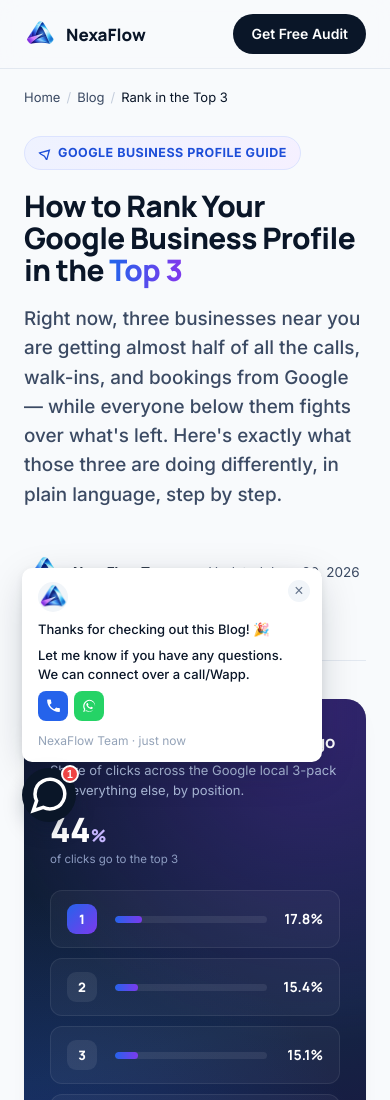
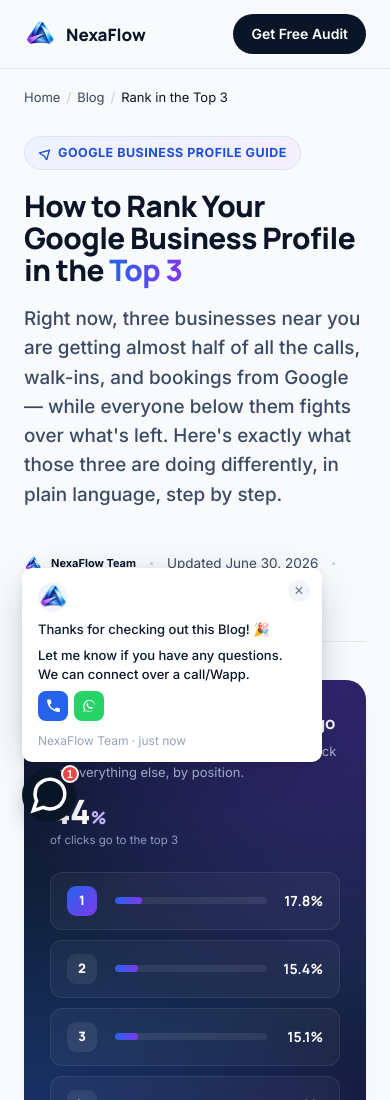
Before and after one commit to mrradhey18/NexaFlow-AI-Automations, a plain HTML site: page blog/How-to-rank-your-Google-business-profile-on-top/index.html in a window 390 px wide. Shown: the top 1100 px of the page. Drawn offline with Linux system fonts and the light colour scheme; files whose address does not match are found by name.

Commit message:
Update index.html

```diff
--- a/blog/How-to-rank-your-Google-business-profile-on-top/index.html
+++ b/blog/How-to-rank-your-Google-business-profile-on-top/index.html
@@ -396,11 +396,7 @@
 .article a.inline-link{color:var(--blue-deep);font-weight:600;text-decoration:underline;text-decoration-color:#BFD3FF;text-underline-offset:2px}
 .article a.inline-link:hover{text-decoration-color:var(--blue)}
 
-  .author-logo {
-    width: 40px;
-    height: 40px;
-    object-fit: contain;
-}
+
 
 .callout{
   background:var(--bg-panel);
@@ -577,6 +573,40 @@
   h1.title{font-size:1.85rem}
   .ladder-head{flex-direction:column}
   .ladder-stat{text-align:left}
+}
+
+  .author {
+  display: flex;
+  align-items: center;
+  gap: 8px;
+}
+
+.author-logo {
+  width: 32px;
+  height: 32px;
+  border-radius: 50%;
+  object-fit: cover;
+  flex-shrink: 0;
+}
+
+.author span {
+  font-size: 14px;
+}
+
+/* Mobile: shrink it down further */
+@media (max-width: 480px) {
+  .author {
+    gap: 5px;
+  }
+
+  .author-logo {
+    width: 18px;
+    height: 18px;
+  }
+
+  .author span {
+    font-size: 11px;
+  }
 }
 </style>
 </head>
```
